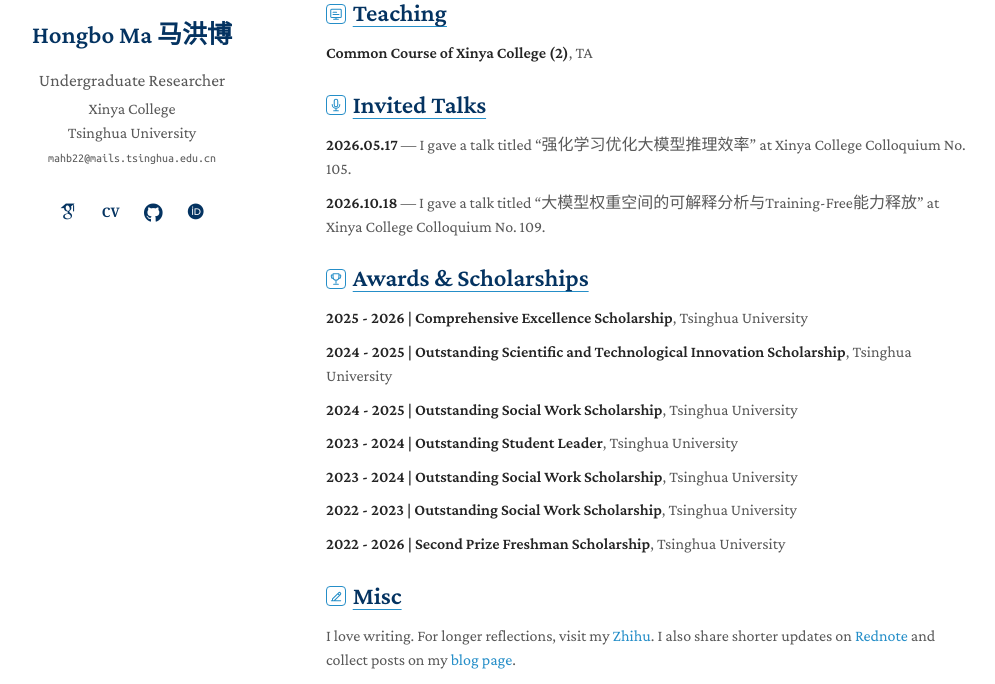
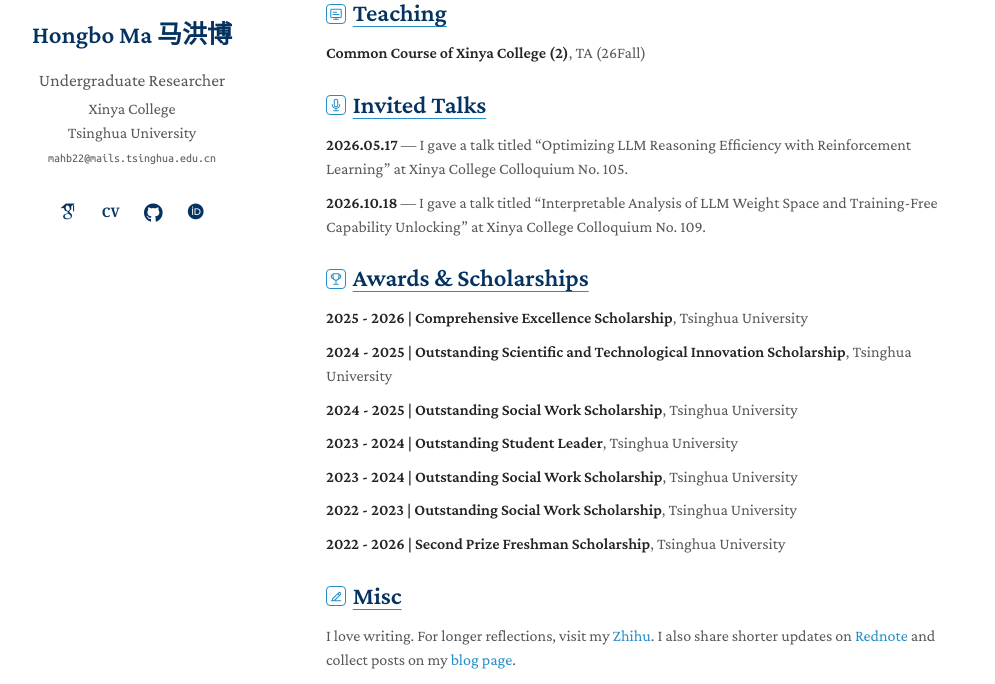
Before and after one commit to Ma-Hongbo/Ma-Hongbo.github.io, a Jekyll site: the page built from _pages/about.md, in a window 1280 px wide and 900 px high, scrolled down 2523 px, cut to the strip 216-900 px from the top of the window. Shown: the whole strip, without its empty margins (144-1139 px from the left). Built offline with Jekyll 4.4.1, drawn with Linux system fonts in a browser that asks for light colours; some web fonts are replaced.

Commit message:
Translate invited talk titles and add teaching term

```diff
--- a/_pages/about.md
+++ b/_pages/about.md
@@ -202,15 +202,15 @@
 <section id="teaching">
 <h2><svg class="section-icon" width="20" height="20" aria-hidden="true"><use href="#icon-teaching"></use></svg><span class="section-heading-text">Teaching</span></h2>
 <ul class="inline-list">
-<li><strong>Common Course of Xinya College (2)</strong>, TA</li>
+<li><strong>Common Course of Xinya College (2)</strong>, TA (26Fall)</li>
 </ul>
 </section>
 
 <section id="talks">
 <h2><svg class="section-icon" width="20" height="20" aria-hidden="true"><use href="#icon-talks"></use></svg><span class="section-heading-text">Invited Talks</span></h2>
 <ul class="inline-list">
-<li><strong>2026.05.17</strong> — I gave a talk titled <span lang="zh">“强化学习优化大模型推理效率”</span> at Xinya College Colloquium No. 105.</li>
-<li><strong>2026.10.18</strong> — I gave a talk titled <span lang="zh">“大模型权重空间的可解释分析与Training-Free能力释放”</span> at Xinya College Colloquium No. 109.</li>
+<li><strong>2026.05.17</strong> — I gave a talk titled “Optimizing LLM Reasoning Efficiency with Reinforcement Learning” at Xinya College Colloquium No. 105.</li>
+<li><strong>2026.10.18</strong> — I gave a talk titled “Interpretable Analysis of LLM Weight Space and Training-Free Capability Unlocking” at Xinya College Colloquium No. 109.</li>
 </ul>
 </section>
 
```
